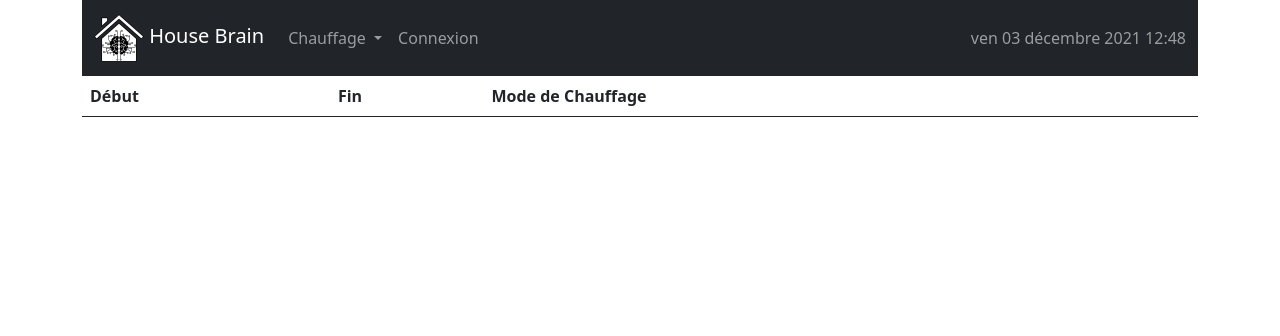
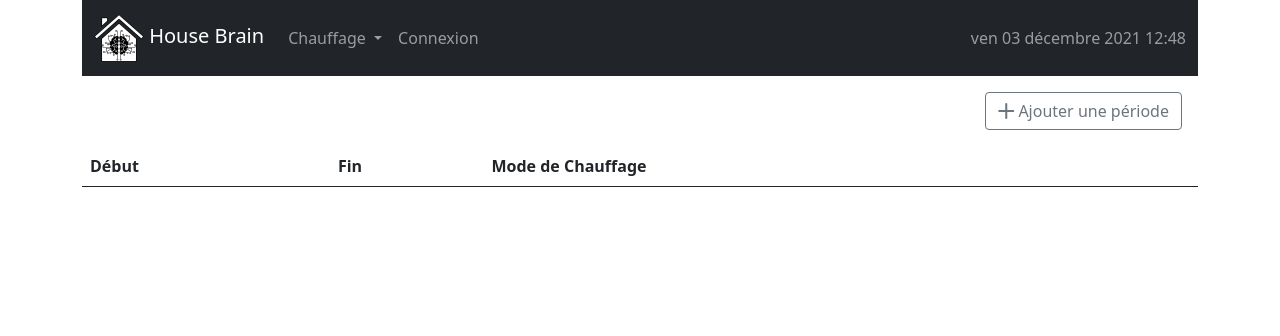
Before and after one commit to manuo1/HouseBrain, a Django app: page /heating_calendar in a window 1280 px wide. Shown: the top 336 px of the page. Run offline with Django 3.2, Linux system fonts and the light colour scheme; data that the repository does not hold is empty; parts of the project's set-up code (start-up, migrations or seed data) failed here and were passed over; some libraries are stand-ins or nearby versions.

Commit message:
heating periods calendar display

```diff
--- a/heating_manager/models.py
+++ b/heating_manager/models.py
@@ -156,8 +156,16 @@ class HeatingPeriodManager(models.Manager):
     def all_heating_periods(self):
         return HeatingPeriod.objects.select_related().all()
 
-    def all_heating_mode_calendar(self):
-        return HeatingModeCalendar.objects.select_related().all().order_by('date_time_start')
+    def all_heating_mode_calendar(self,*args):
+        """
+            order accept "desc" arg to to reverse the sort order.
+            defaut
+        """
+        order_by = 'date_time_start'
+        for arg in args:
+            if arg == "desc":
+                order_by = '-date_time_start'
+        return HeatingModeCalendar.objects.select_related().all().order_by(order_by)
 
     def heating_periods_for(self, heating_mode_id, str_weekday, room_id):
         int_weekday = self.int_weekday(str_weekday)
@@ -226,7 +234,6 @@ class HeatingPeriodManager(models.Manager):
             pasted_room_ids['room']
         ).delete()
         # load new room heating_periods
-        room_model = self.room_model(room_model_id)
         heating_periods = ModelHeatingPeriod.objects.filter(
             associated_room_heating_model__id = room_model_id
         )
--- a/housebrain/templates/heating_calendar.html
+++ b/housebrain/templates/heating_calendar.html
@@ -2,6 +2,11 @@
 {% load static %}
 {% block title %}House Brain{% endblock %}
 {% block main %}
+<div class="d-flex flex-row-reverse bd-highlight m-2 p-2">
+  {% include "parts/heating_calendar/buttons/insert-heating_mode_period.html" %}
+</div>
+
+
 <table class="table table-striped">
   <thead>
     <tr>
@@ -35,10 +40,8 @@
       </td>
       <td>
         {% if not heating_mode_calendar.date_time_end <= now%}
-        {% include "parts/heating_calendar/buttons/insert-heating_mode_period.html" %}
         {% include "parts/heating_calendar/buttons/delette-heating_mode_period.html" %}
         {% endif %}
-
       </td>
     </tr>
     {% endfor %}
--- a/housebrain/templates/parts/heating_calendar/buttons/insert-heating_mode_period.html
+++ b/housebrain/templates/parts/heating_calendar/buttons/insert-heating_mode_period.html
@@ -1,6 +1,6 @@
 <!-- Button trigger offcanvas -->
-<button type="button" class="btn btn-outline-secondary btn-sm" data-bs-toggle="offcanvas" data-bs-target="#addHeatingMode_HM{{heating_mode_calendar.heating_mode.id}}_OffcanvasRight" title = "Inserer un mode dans cette période">
-  <i class="bi bi-plus-lg"></i>
+<button type="button" class="btn btn-outline-secondary" data-bs-toggle="offcanvas" data-bs-target="#addHeatingMode_HM{{heating_mode_calendar.heating_mode.id}}_OffcanvasRight" title = "Inserer un mode dans cette période">
+  <i class="bi bi-plus-lg"></i> Ajouter une période
 </button>
 
 
@@ -8,7 +8,7 @@
   <!-- Offcanvas header -->
   <div class="offcanvas-header">
     <h5 id="offcanvasRightLabel">
-      Nouveau Mode
+      Choix du mode
     </h5>
     <button type="button" class="btn-close text-reset" data-bs-dismiss="offcanvas" aria-label="Close"></button>
   </div>
--- a/housebrain/views.py
+++ b/housebrain/views.py
@@ -394,7 +394,7 @@ def heating_calendar(request):
         'now' : timezone.now(),
         'all_heating_modes' : heating_period_manager.all_heating_modes(),
         'all_heating_mode_calendar' : (
-            heating_period_manager.all_heating_mode_calendar()
+            heating_period_manager.all_heating_mode_calendar("desc")
         )
     }
     return render(request, 'heating_calendar.html', context)
```
